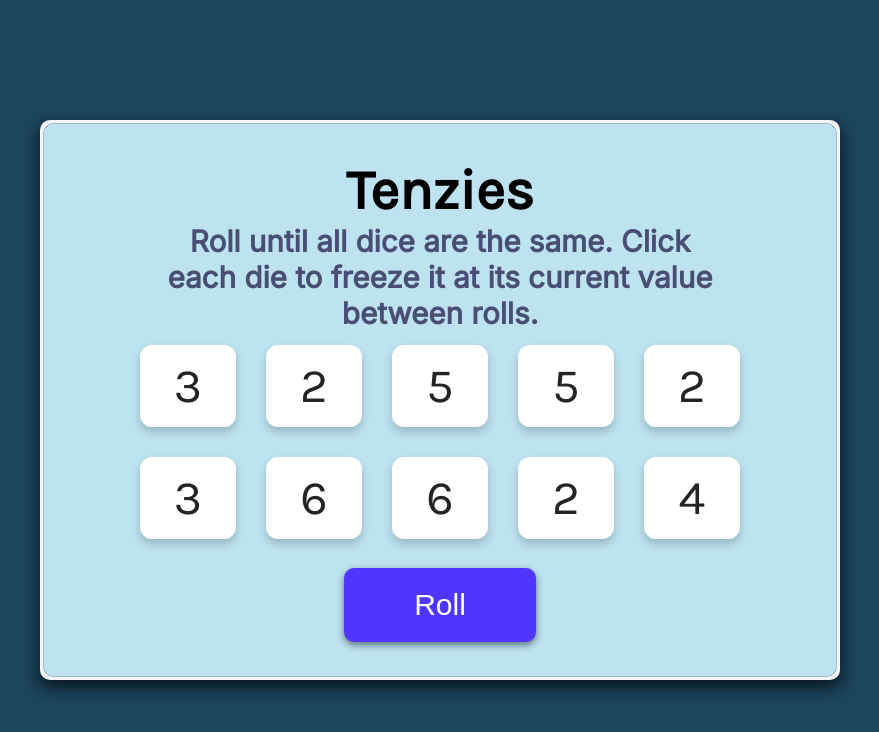
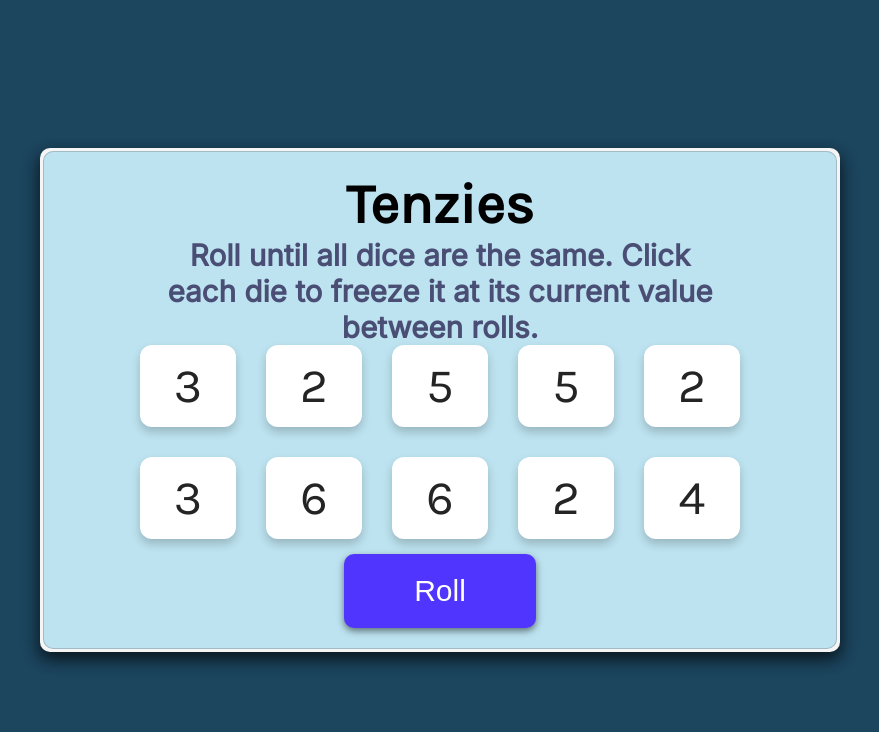
Before and after one commit to massuhcodes/tenzies, a React (Vite) app: page / in a window 1280 px wide. Shown: the top 732 px of the page, without its empty margins (200-1079 px from the left). Built offline with nearby package versions, Linux system fonts and the light colour scheme.

Commit message:
further adjusted layout for small screens part 2

```diff
--- a/src/styles/App.css
+++ b/src/styles/App.css
@@ -9,7 +9,6 @@ main {
 .app {
     background-color: #f5f5f5;
     width: 800px;
-    height: 70%;
     margin: 20px;
     border-radius: 10px;
     display: flex;
@@ -117,4 +116,9 @@ button:active {
     .inner-app {
         padding: 10px;
     }
+
+    .app {
+        max-height: 500px;
+    }
+
 }
```
